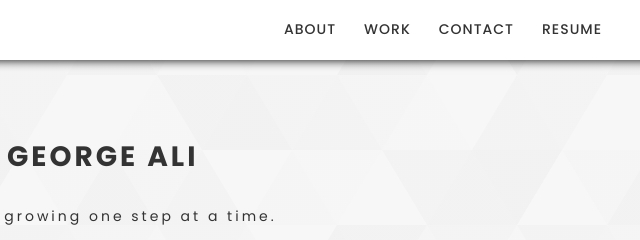
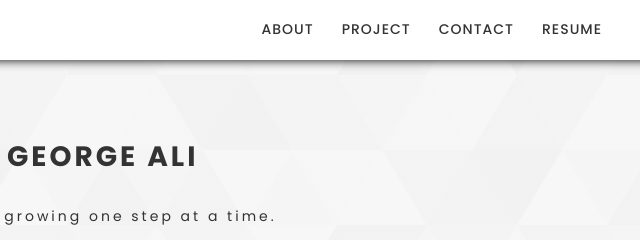
Before and after one commit to Mogle7Arkad/My-PortFolio, a website: page dist/index.html in a window 1280 px wide. Shown: the top 240 px of the page, 608-1248 px from the left. Drawn offline with Linux system fonts and the light colour scheme.

Commit message:
change work to project to reflect the item in question

```diff
--- a/dist/index.html
+++ b/dist/index.html
@@ -20,7 +20,7 @@
                         <a href="about" class="nav-link" id="about">ABOUT</a>
                     </li>
                     <li class="nav-link-wrapper">
-                        <a href="work" class="nav-link" id="work">WORK</a>
+                        <a href="project" class="nav-link" id="project">PROJECT</a>
                     </li>
                     <li class="nav-link-wrapper">
                         <a href="contact" class="nav-link" id="contact">CONTACT</a>
```
